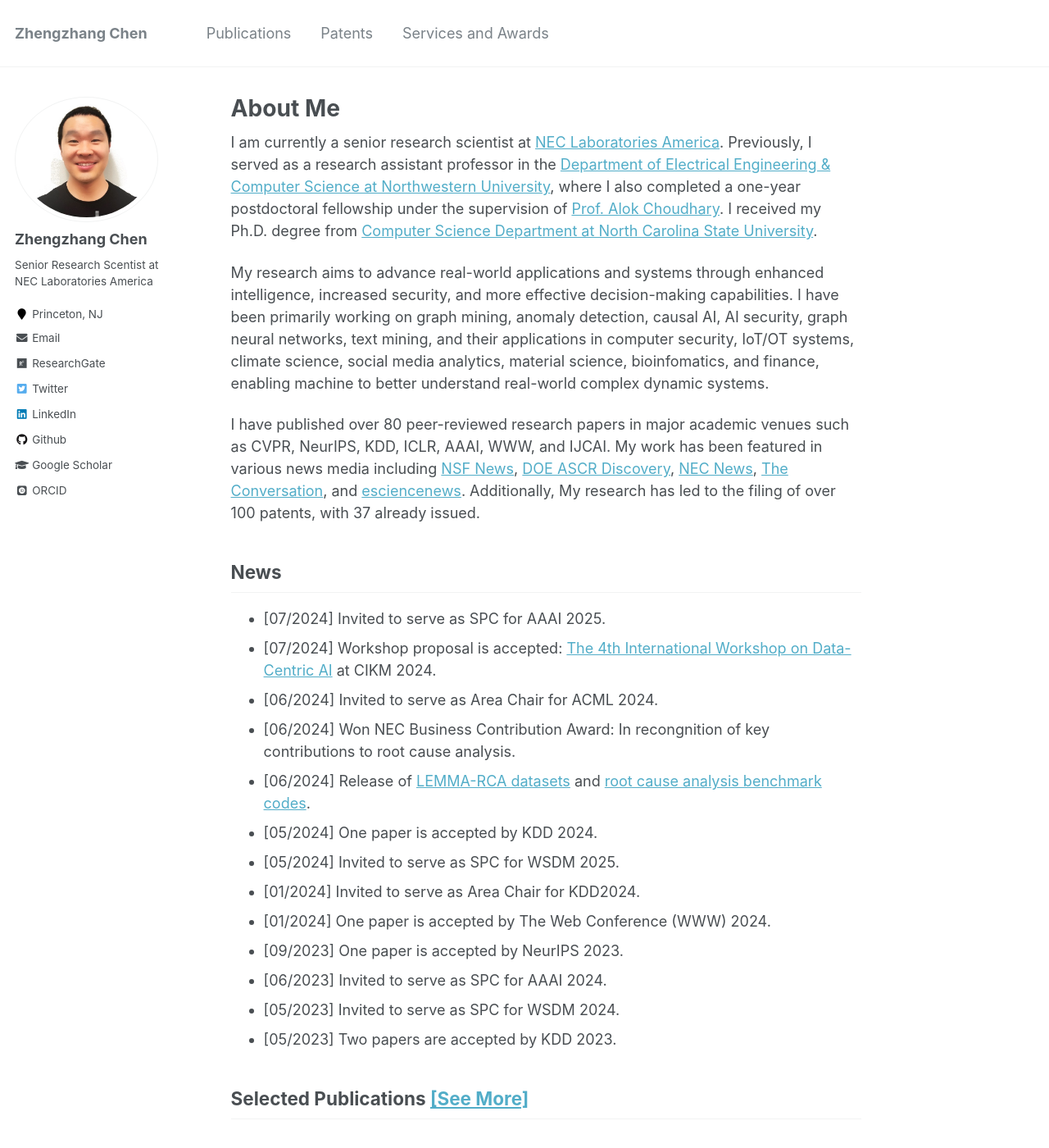
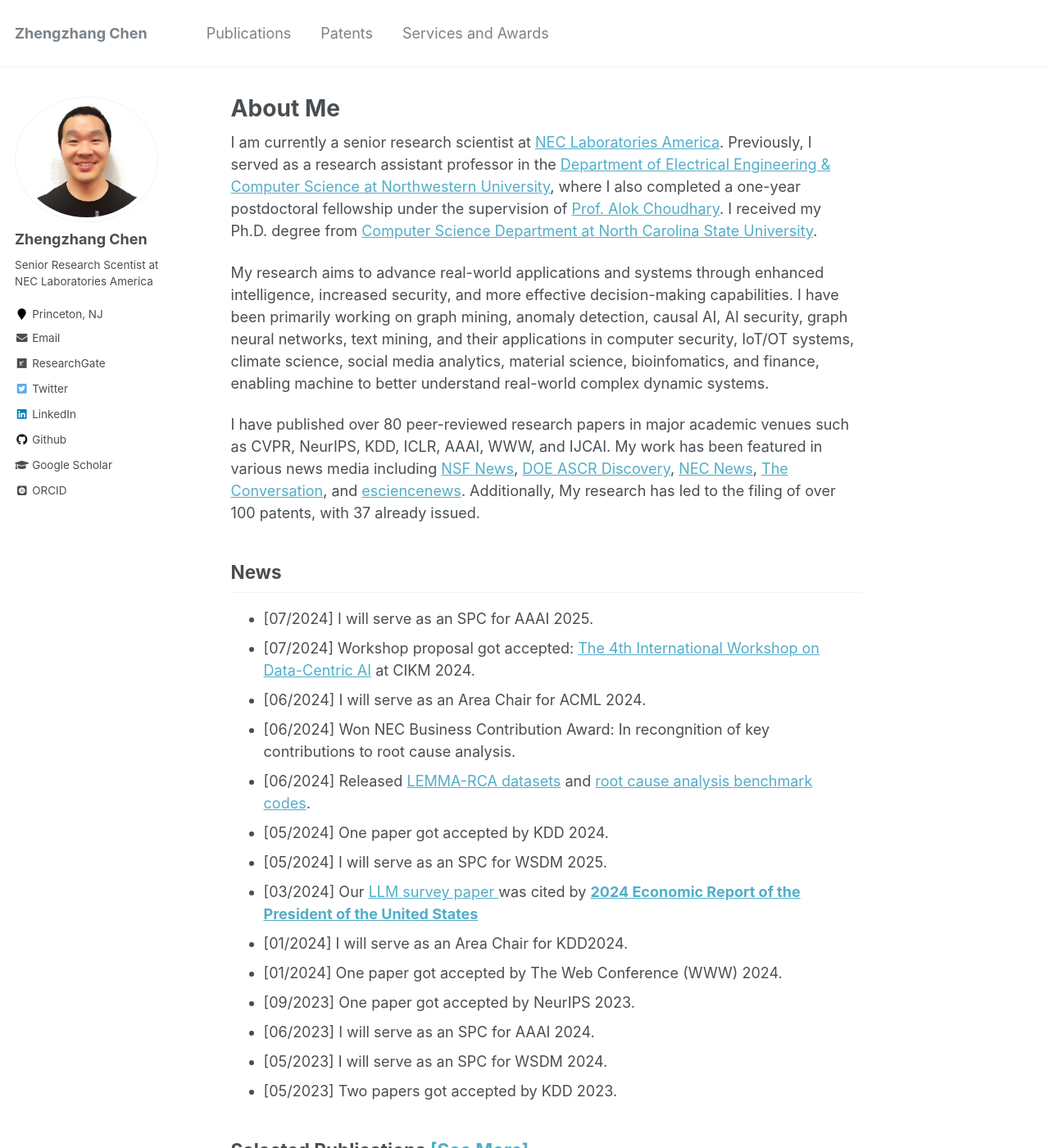
Before and after one commit to zhengzhangchen/zhengzhangchen.github.io, a Jekyll site: the page built from _pages/about.md, in a window 1280 px wide and 1400 px high. Shown: the whole window at 82% size. Built offline with Jekyll 4.4.1, drawn with Linux system fonts in a browser that asks for light colours; some web fonts are replaced.

Commit message:
Update about.md

```diff
--- a/_pages/about.md
+++ b/_pages/about.md
@@ -18,19 +18,20 @@ I have published over 80 peer-reviewed research papers in major academic venues
 
 News
 -----
-- \[07/2024\] Invited to serve as SPC for AAAI 2025.
-- \[07/2024\] Workshop proposal is accepted: [The 4th International Workshop on Data-Centric AI](https://data-centric-ai-dev.github.io/CIKM2024/) at CIKM 2024.
-- \[06/2024\] Invited to serve as Area Chair for ACML 2024.
+- \[07/2024\] I will serve as an SPC for AAAI 2025.
+- \[07/2024\] Workshop proposal got accepted: [The 4th International Workshop on Data-Centric AI](https://data-centric-ai-dev.github.io/CIKM2024/) at CIKM 2024.
+- \[06/2024\] I  will serve as an Area Chair for ACML 2024.
 - \[06/2024\] Won NEC Business Contribution Award: In recongnition of key contributions to root cause analysis.
-- \[06/2024\] Release of [LEMMA-RCA datasets](https://lemma-rca.github.io/) and [root cause analysis benchmark codes](https://github.com/KnowledgeDiscovery/rca_baselines).
-- \[05/2024\] One paper is accepted by KDD 2024.
-- \[05/2024\] Invited to serve as SPC for WSDM 2025.
-- \[01/2024\] Invited to serve as Area Chair for KDD2024.
-- \[01/2024\] One paper is accepted by The Web Conference (WWW) 2024.
-- \[09/2023\] One paper is accepted by NeurIPS 2023.
-- \[06/2023\] Invited to serve as SPC for AAAI 2024.
-- \[05/2023\] Invited to serve as SPC for WSDM 2024.
-- \[05/2023\] Two papers are accepted by KDD 2023.
+- \[06/2024\] Released [LEMMA-RCA datasets](https://lemma-rca.github.io/) and [root cause analysis benchmark codes](https://github.com/KnowledgeDiscovery/rca_baselines).
+- \[05/2024\] One paper got accepted by KDD 2024.
+- \[05/2024\] I will serve as an SPC for WSDM 2025.
+- \[03/2024\] Our <a href="https://arxiv.org/pdf/2305.18703.pdf">LLM survey paper </a>  was cited by <a href="https://www.whitehouse.gov/cea/written-materials/2024/03/21/the-2024-economic-report-of-the-president/"> <strong>2024 Economic Report of the President of the United States</strong>  </a>
+- \[01/2024\] I will serve as an Area Chair for KDD2024.
+- \[01/2024\] One paper got accepted by The Web Conference (WWW) 2024.
+- \[09/2023\] One paper got accepted by NeurIPS 2023.
+- \[06/2023\] I will serve as an SPC for AAAI 2024.
+- \[05/2023\] I will serve as an SPC for WSDM 2024.
+- \[05/2023\] Two papers got accepted by KDD 2023.
 
 
 Selected Publications [\[See More\]](https://zhengzhangchen.github.io/publications/)
```
